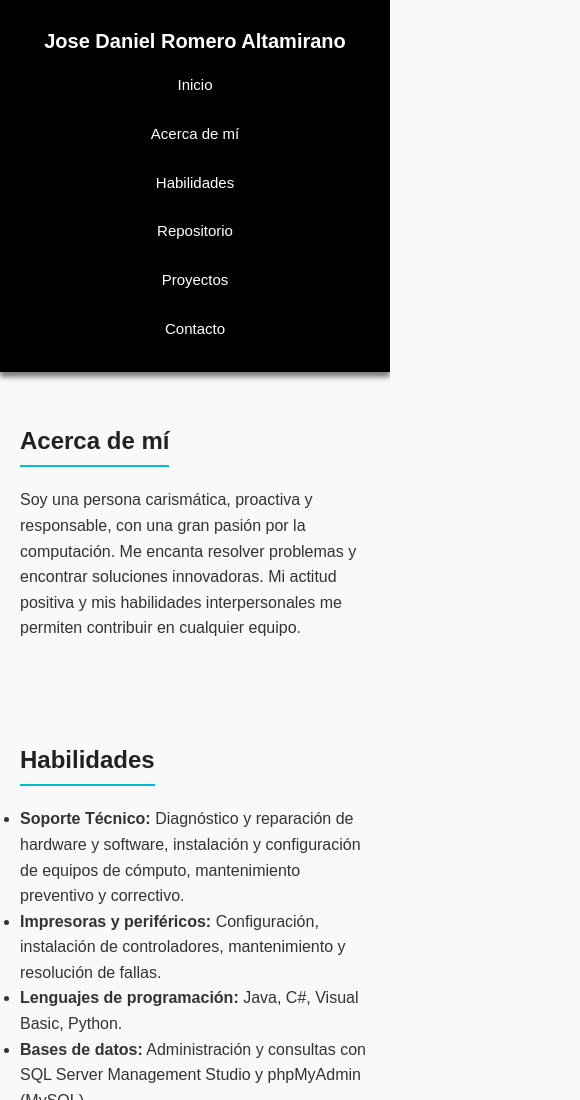
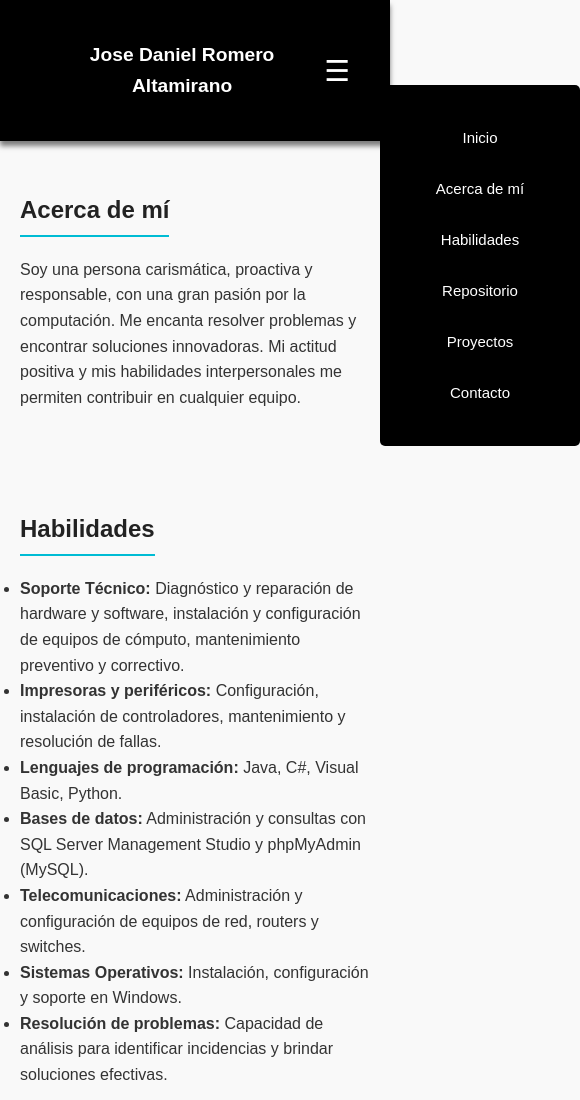
Before and after one commit to jaltamirano11/Portafolio-Profesional, a plain HTML site: page index.html in a window 390 px wide. Shown: the top 1100 px of the page, 580 px wide, since content can reach past the window. Drawn offline with Linux system fonts and the light colour scheme.

Commit message:
Add files via upload

```diff
--- a/index.html
+++ b/index.html
@@ -8,9 +8,14 @@
 </head>
 <body>
     <header>
-        <nav>
-            <h1>Jose Daniel Romero Altamirano</h1>
-            <ul>
+    <nav class="navbar">
+    <div class="logo">Jose Daniel Romero Altamirano</div>
+
+    <!-- Menú toggle -->
+    <input type="checkbox" id="menu-toggle">
+    <label for="menu-toggle" class="menu-icon">&#9776;</label>
+
+    <ul class="menu">
       <li><a href="#inicio">Inicio</a></li>
       <li><a href="#acerca">Acerca de mí</a></li>
       <li><a href="#habilidades">Habilidades</a></li>
--- a/style.css
+++ b/style.css
@@ -161,9 +161,6 @@ footer {
 
 
 
-
-
-
 .repositorios {
   display: grid;
   grid-template-columns: repeat(auto-fit, minmax(280px, 1fr));
@@ -199,3 +196,91 @@ footer {
   border-radius: 5px;
   transition: background 0.3s;
 }
+
+
+
+
+
+
+
+
+
+
+
+/* ===== Navbar ===== */
+.navbar {
+  background-color: #000000;
+  color: #fff;
+  display: flex;
+  justify-content: space-between;
+  align-items: center;
+  padding: 15px 30px;
+  position: relative;
+}
+
+.logo {
+  font-weight: bold;
+  font-size: 1.2rem;
+}
+
+/* Menú hamburguesa */
+#menu-toggle {
+  display: none;
+}
+
+.menu-icon {
+  display: none; /* solo se mostrará en móvil */
+  font-size: 1.8rem;
+  cursor: pointer;
+  user-select: none;
+}
+
+/* Menú normal (desktop) */
+.menu {
+  list-style: none;
+  display: flex;
+  gap: 30px;
+  margin: 0;
+  padding: 0;
+}
+
+.menu li a {
+  color: #fff;
+  text-decoration: none;
+  font-weight: 500;
+  transition: color 0.3s ease;
+}
+
+.menu li a:hover {
+  color: #00bcd4;
+}
+
+/* ===== Responsive para móvil ===== */
+@media (max-width: 768px) {
+  .menu {
+    display: block;
+    position: absolute;
+    top: 60px;
+    right: 0;
+    background-color: #000000;
+    width: 200px;
+    padding: 20px;
+    transform: translateX(100%);
+    transition: transform 0.3s ease;
+    border-radius: 5px;
+    z-index: 10;
+  }
+
+  .menu li {
+    margin: 15px 0;
+  }
+
+  .menu-icon {
+    display: block; /* se muestra solo en móvil */
+  }
+
+  /* Cuando está checked, se muestra el menú */
+  #menu-toggle:checked + .menu-icon + .menu {
+    transform: translateX(0);
+  }
+}
```
Lines whose indentation alone changed are shown as unchanged.
